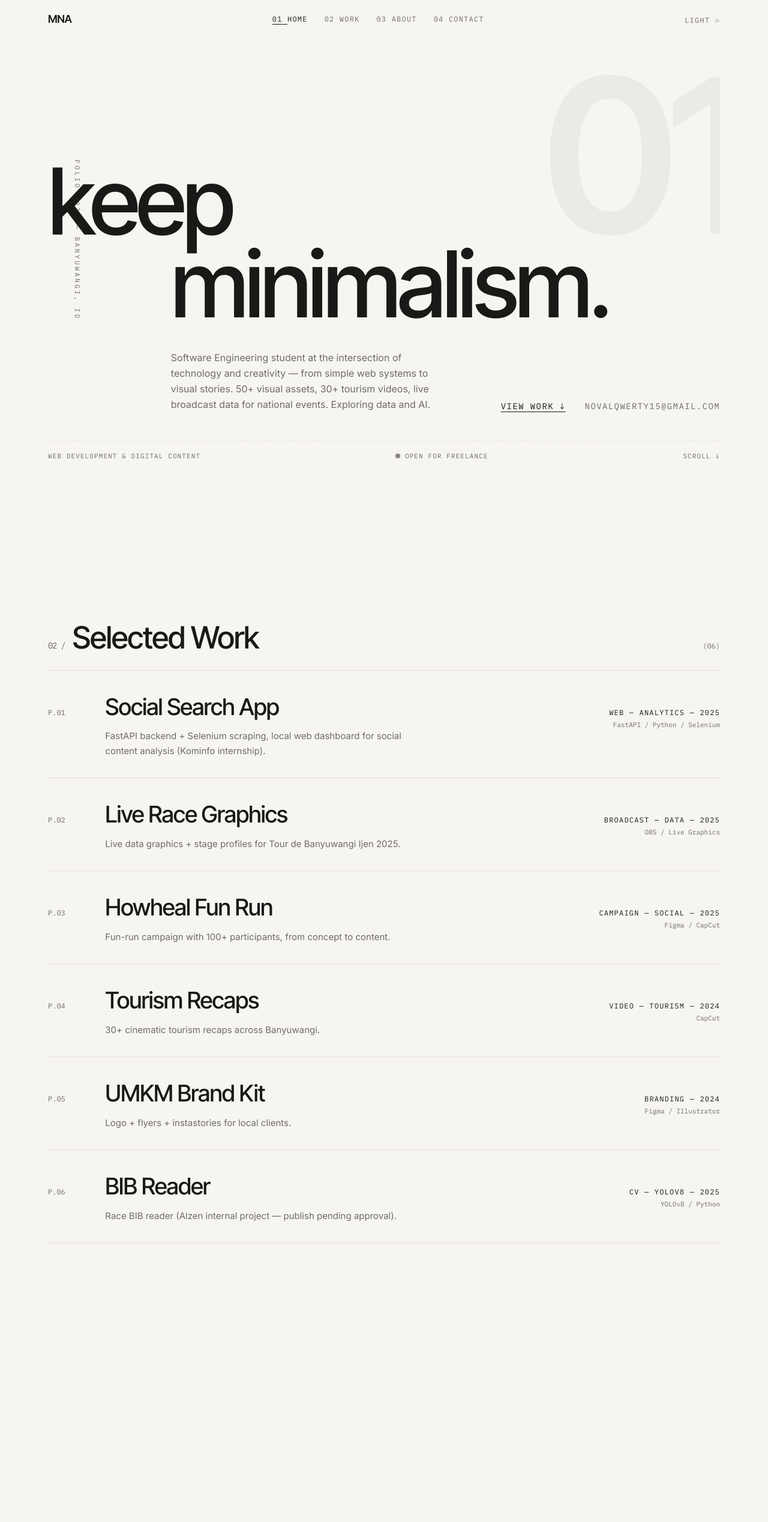
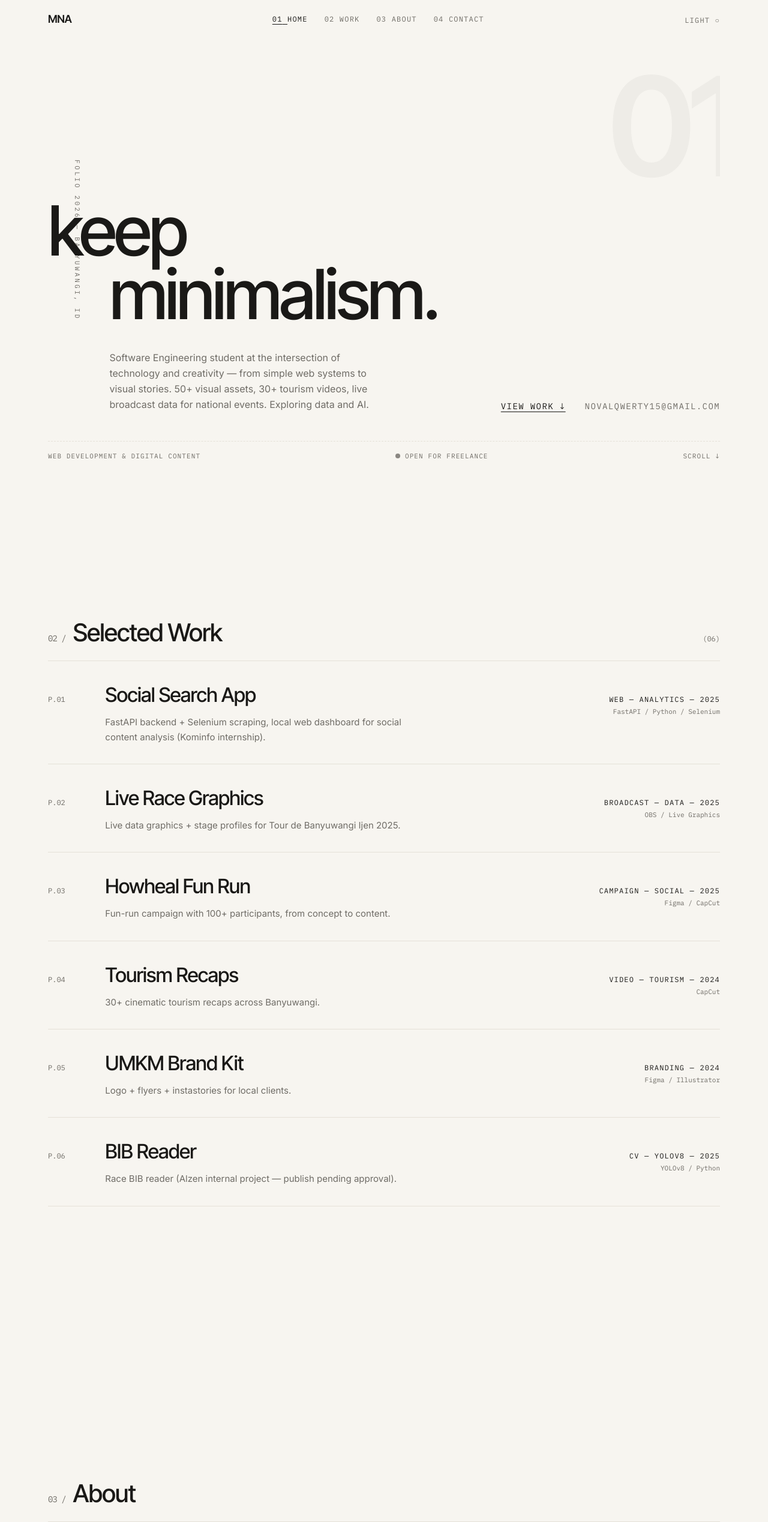
Before and after one commit to mhmmd-naufl/Portfolio, a React (Vite) app: page / in a window 1280 px wide. Shown: the top 2537 px of the page at 60% size. Built offline with nearby package versions, Linux system fonts and the light colour scheme.

Commit message:
fix: direct cursor positioning, calmer hero, smaller display type

```diff
--- a/src/components/About.tsx
+++ b/src/components/About.tsx
@@ -6,7 +6,7 @@ export function About() {
     <section id="about" className="py-36 md:py-56">
       <Reveal>
         <div className="border-b border-line pb-4">
-          <h2 className="font-display text-[clamp(2rem,4vw,3.5rem)] font-medium tracking-tight">
+          <h2 className="font-display text-[clamp(1.75rem,3.2vw,2.75rem)] font-medium tracking-tight">
             <span className="mr-3 font-mono text-sm font-normal text-muted">03 /</span>
             About
           </h2>
--- a/src/components/CustomCursor.tsx
+++ b/src/components/CustomCursor.tsx
@@ -1,6 +1,8 @@
 import { useEffect, useRef } from 'react';
 
 // Minimalist custom cursor: a small solid purple square.
+// Position is set synchronously inside the mousemove event (no rAF loop),
+// so React re-renders elsewhere can never make it lag or jump.
 // Tweak it yourself in src/index.css (.cursor-box).
 // Active on hover-capable devices only, off with reduced-motion.
 // Native cursor is hidden via .has-cursor (see index.css).
@@ -13,32 +15,34 @@ export function CustomCursor() {
     if (window.matchMedia('(prefers-reduced-motion: reduce)').matches) return;
     document.documentElement.classList.add('has-cursor');
 
-    let x = -100;
-    let y = -100;
-    let raf = 0;
+    let hot = false;
 
     const move = (e: MouseEvent) => {
-      x = e.clientX;
-      y = e.clientY;
+      if (dot.current) {
+        dot.current.style.transform = `translate(${e.clientX}px, ${e.clientY}px) translate(-50%, -50%)`;
+      }
     };
     const over = (e: MouseEvent) => {
       const t = e.target as HTMLElement | null;
-      document.documentElement.classList.toggle('cursor-hot', !!t?.closest('a,button'));
+      const next = !!t?.closest('a,button');
+      if (next !== hot) {
+        hot = next;
+        document.documentElement.classList.toggle('cursor-hot', next);
+      }
     };
-    const loop = () => {
+    const leave = () => {
       if (dot.current) {
-        dot.current.style.transform = `translate(${x}px, ${y}px) translate(-50%, -50%)`;
+        dot.current.style.transform = 'translate(-100px, -100px)';
       }
-      raf = requestAnimationFrame(loop);
     };
 
-    window.addEventListener('mousemove', move);
-    window.addEventListener('mouseover', over);
-    raf = requestAnimationFrame(loop);
+    window.addEventListener('mousemove', move, { passive: true });
+    window.addEventListener('mouseover', over, { passive: true });
+    document.documentElement.addEventListener('mouseleave', leave);
     return () => {
       window.removeEventListener('mousemove', move);
       window.removeEventListener('mouseover', over);
-      cancelAnimationFrame(raf);
+      document.documentElement.removeEventListener('mouseleave', leave);
       document.documentElement.classList.remove('has-cursor', 'cursor-hot');
     };
   }, []);
--- a/src/components/Footer.tsx
+++ b/src/components/Footer.tsx
@@ -113,7 +113,7 @@ export function Footer() {
               <p className="font-mono text-xs uppercase tracking-[0.2em] text-white/50">
                 04 / Contact
               </p>
-              <h2 className="mt-6 font-display text-[clamp(2.8rem,7vw,6.5rem)] font-medium leading-[1.0] tracking-[-0.03em]">
+              <h2 className="mt-6 font-display text-[clamp(2.4rem,5.5vw,5rem)] font-medium leading-[1.0] tracking-[-0.03em]">
                 Let&apos;s work
                 <br />
                 together
--- a/src/components/Hero.tsx
+++ b/src/components/Hero.tsx
@@ -12,7 +12,7 @@ export function Hero() {
       {/* Ghost section numeral */}
       <span
         aria-hidden="true"
-        className="pointer-events-none absolute -right-8 top-20 select-none font-display text-[42vw] font-semibold leading-none tracking-[-0.05em] text-ink/[0.05] dark:text-[#EDE9E1]/[0.07] md:text-[28vw]"
+        className="pointer-events-none absolute -right-6 top-24 select-none font-display text-[26vw] font-semibold leading-none tracking-[-0.05em] text-ink/[0.04] dark:text-[#EDE9E1]/[0.06] md:text-[18vw]"
       >
         01
       </span>
@@ -28,12 +28,12 @@ export function Hero() {
         <p className="font-mono text-xs uppercase tracking-[0.2em] text-muted md:hidden">
           Folio 2026 — {profile.location}
         </p>
-        <h1 className="mt-6 font-display text-[clamp(3.5rem,12vw,11rem)] font-medium leading-[0.9] tracking-[-0.04em]">
+        <h1 className="mt-6 font-display text-[clamp(2.75rem,9vw,8rem)] font-medium leading-[0.92] tracking-[-0.04em]">
           <span className="block">{first}</span>
-          <span className="block md:ml-[16vw]">{rest.join(' ')}</span>
+          <span className="block md:ml-[8vw]">{rest.join(' ')}</span>
         </h1>
         <div className="mt-10 flex flex-col gap-8 md:flex-row md:items-end md:justify-between">
-          <p className="max-w-md text-base leading-relaxed text-muted md:ml-[16vw]">{profile.bio}</p>
+          <p className="max-w-md text-base leading-relaxed text-muted md:ml-[8vw]">{profile.bio}</p>
           <div className="flex flex-wrap items-center gap-x-8 gap-y-4">
             <a
               href="#work"
--- a/src/components/Nav.tsx
+++ b/src/components/Nav.tsx
@@ -111,7 +111,7 @@ export function Nav() {
                 key={l.id}
                 href={l.href}
                 onClick={() => setOpen(false)}
-                className="font-display text-5xl font-medium tracking-tight"
+                className="font-display text-4xl font-medium tracking-tight"
               >
                 <span className="mr-4 font-mono text-sm text-muted">{l.no}</span>
                 <ScrambleText text={l.label} />
--- a/src/components/WorkList.tsx
+++ b/src/components/WorkList.tsx
@@ -26,7 +26,7 @@ export function WorkList() {
     <section id="work" className="py-36 md:py-56">
       <Reveal>
         <div className="flex items-baseline justify-between border-b border-line pb-4">
-          <h2 className="font-display text-[clamp(2rem,4vw,3.5rem)] font-medium tracking-tight">
+          <h2 className="font-display text-[clamp(1.75rem,3.2vw,2.75rem)] font-medium tracking-tight">
             <span className="mr-3 font-mono text-sm font-normal text-muted">02 /</span>
             Selected Work
           </h2>
@@ -47,12 +47,12 @@ export function WorkList() {
                 {p.link ? (
                   <a
                     href={p.link}
-                    className="font-display text-[clamp(1.5rem,3vw,2.5rem)] font-medium tracking-tight transition-transform duration-300 group-hover:translate-x-2"
+                    className="font-display text-[clamp(1.35rem,2.6vw,2.1rem)] font-medium tracking-tight transition-transform duration-300 group-hover:translate-x-2"
                   >
                     {p.title} <span aria-hidden="true">↗</span>
                   </a>
                 ) : (
-                  <span className="block font-display text-[clamp(1.5rem,3vw,2.5rem)] font-medium tracking-tight transition-transform duration-300 group-hover:translate-x-2">
+                  <span className="block font-display text-[clamp(1.35rem,2.6vw,2.1rem)] font-medium tracking-tight transition-transform duration-300 group-hover:translate-x-2">
                     {p.title}
                   </span>
                 )}
```
Also changed, not shown: 1 other file (tests, documents, lock files or other folders).
